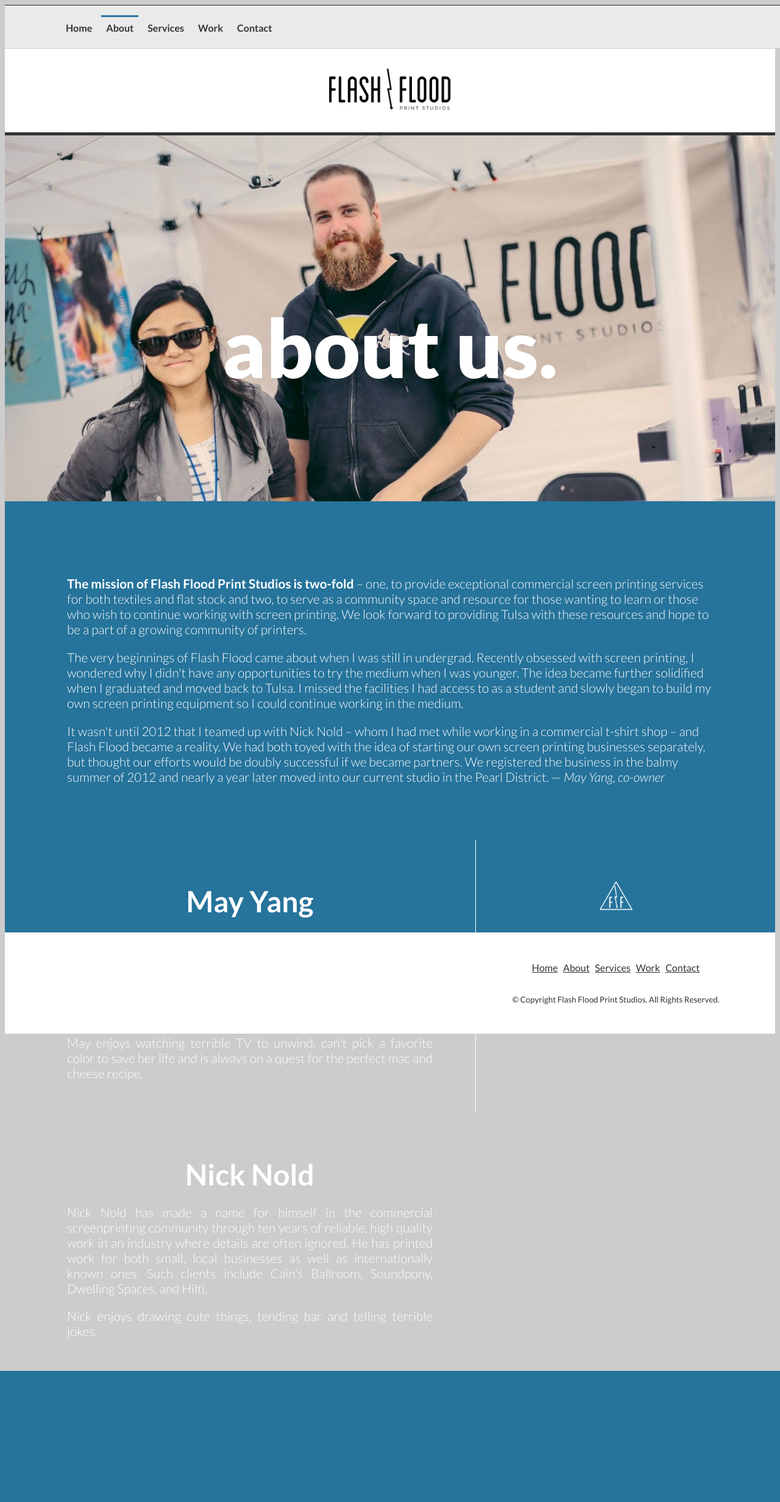
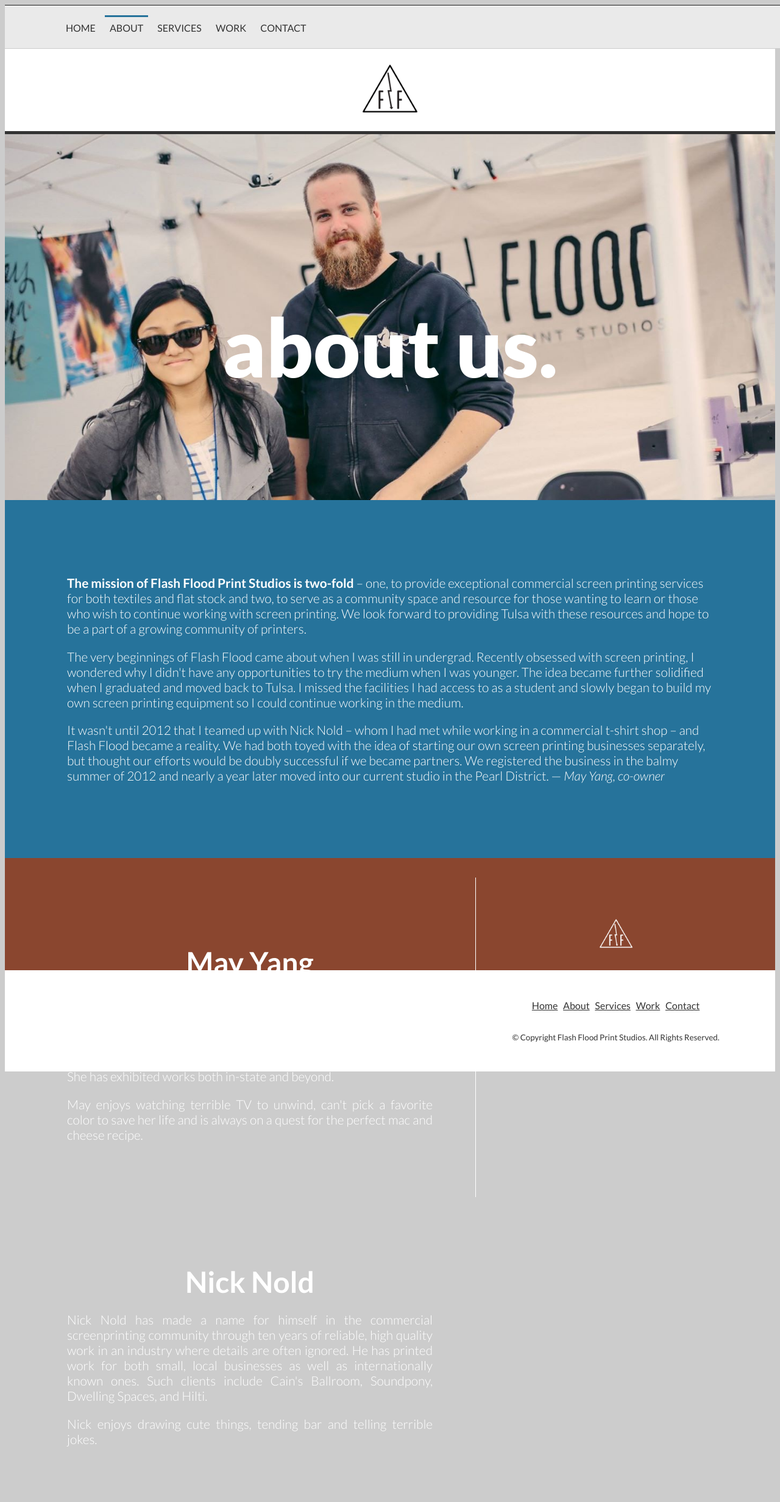
Before and after one commit to mjchamplin/FlashFloodStatic, a PHP site: page /about.html in a window 1280 px wide; the page is wider, and only the part inside the window is pictured. Shown: that part at 61% size. Before the commit the page ends 2248 px from the top of that part, so only its background shows below. Run offline with PHP 8.4, Linux system fonts and the light colour scheme; some libraries are stand-ins or nearby versions.

Commit message:
Small logo on subpages

```diff
--- a/about.html
+++ b/about.html
@@ -67,7 +67,7 @@
 			</ol>
 		</nav>
 
-        <div class="logo sub"><a href="#"><img src="assets/images/logo.png" /></a></div>
+        <div class="logo sub"><a href="#"><img src="assets/images/warning-logo-dark.png" /></a></div>
 
 	</header>
 
@@ -87,7 +87,9 @@
 
 &mdash; <em>May Yang, co-owner</em>
         </p>
-            </div>
+        </div>
+    </section>
+    <section class="overview inner clearfix rust">
         <div id="left-column">
 			<h1>May Yang</h1>
 			<p>May Yang has a BFA in Graphic Design and Printmaking from the Maryland Institute College of Art and a Professional Printer's Certificate from the Tamarind Institute of Lithography. Outside of her work at Flash Flood, May creates mixed media artwork that combines her love of screen printing, drawing, painting and collage. She has exhibited works both in-state and beyond.</p>
--- a/assets/css/style.css
+++ b/assets/css/style.css
@@ -4,6 +4,12 @@
 Site by Michael C
 http://mjchamplin.com
 
+Colors:
+
+Blue - #26739B
+Turquoise – #2e4f60
+Mustard – #ab9c38
+Rust – #8a462f
 */
 
 @import url(http://fonts.googleapis.com/css?family=Lato:100,300,400,700,900,100italic,300italic,400italic,700italic,900italic);
@@ -53,7 +59,7 @@
 
 nav.top ol li {
     display: inline-block;
-    font-weight: bold;
+    text-transform: uppercase;
     margin-left: .25em;
     padding: .5em;
     box-sizing: border-box;
@@ -138,21 +144,24 @@
 
 img.warning { height: 3.5em; width: 3.5em; margin: 4em auto 0; display: block; }
 
-#left-column, #right-column { padding: 2em 70px; }
+#left-column, #right-column { padding: 70px; }
+#left-column h1, #right-column h1 { text-align: center; }
+
+
+@media only screen and (min-width:1024px) {
 #left-column p, #right-column p { text-align: justify; padding: 0; }
-#left-column h1, #right-column h1 { text-align: center; }
 #left-column { width: 50%; float: left; border-right: 1px solid #fff; margin: 0;}
 #right-column { width: 50%; float: left; }
-
+}
 
 /* Subpage-specific styles */
 
 .logo.sub {
-    padding: 2em;
+    padding: 1em;
 }
 
 .logo.sub img {
-    max-width: 200px;
+    max-width: 100px;
 }
 
 section.billboard.sub.about {
@@ -175,3 +184,7 @@
     background-size: cover;
     background-position: center;
 }
+
+.rust {
+    background: #8a462f
+}
```
Also changed, not shown: assets/images/warning-logo-dark.png (added).
